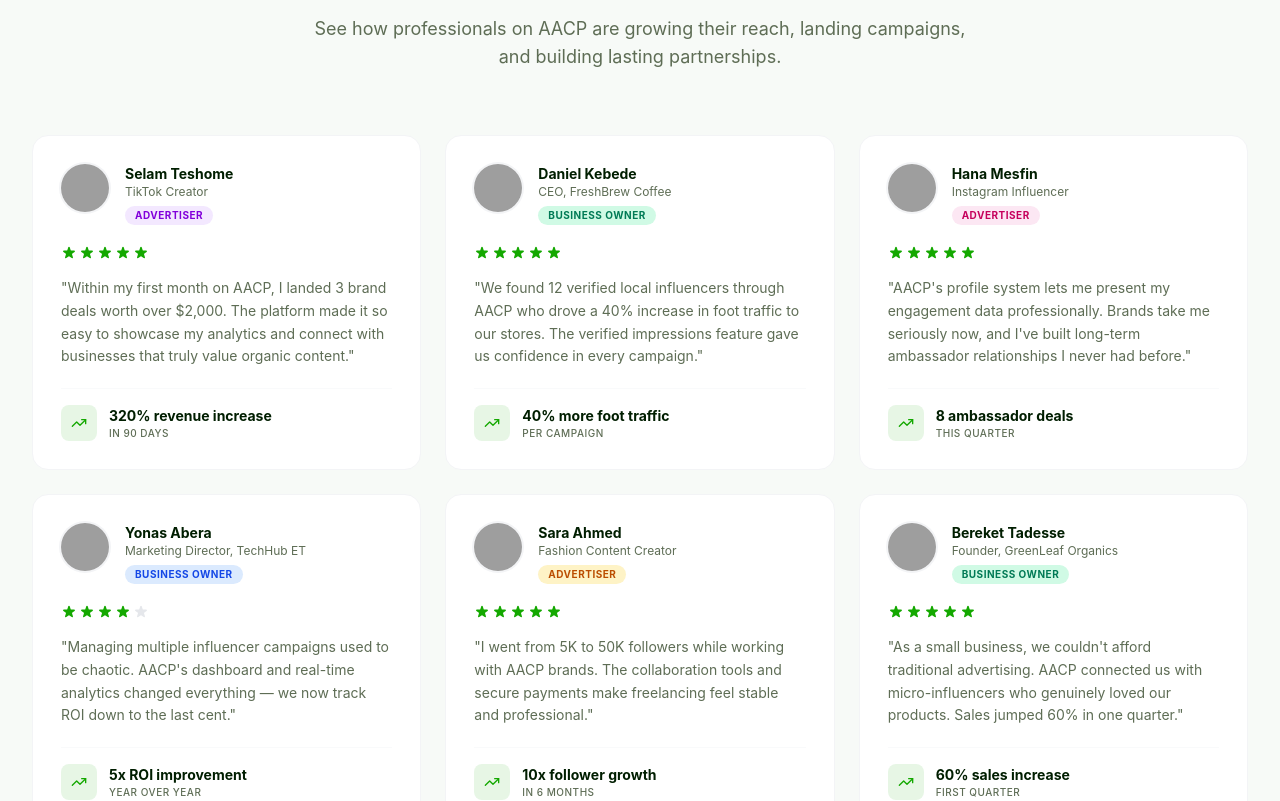
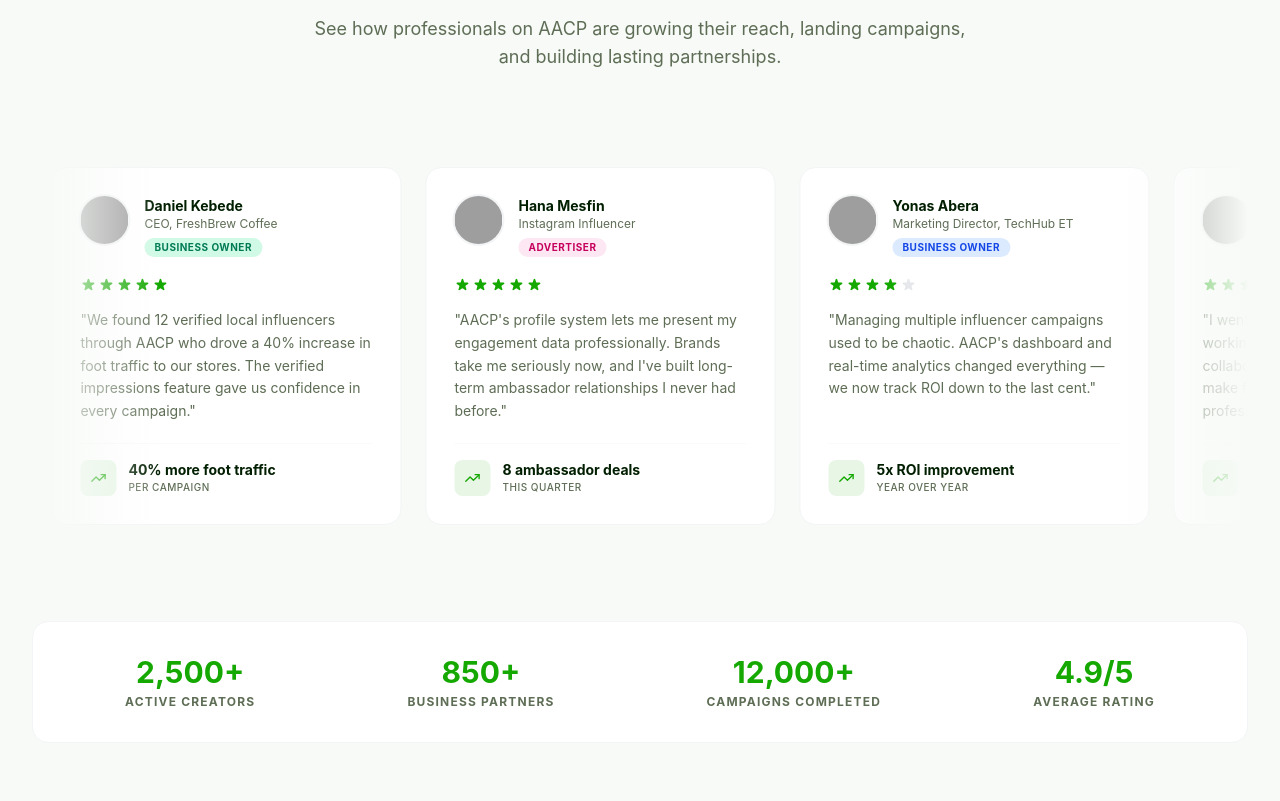
Before and after one commit to Abela012/AACP, a React (Vite) app in the folder frontend/: page / in a window 1280 px wide. Shown: the part 2922-3723 px from the top of the page. Built offline with nearby package versions, Linux system fonts and the light colour scheme; no server answers; grey boxes are pictures that could not be loaded.

Commit message:
refactor: optimize admin dashboard layouts and marketplace match pages
- Updated Admin and SuperAdmin layouts\n- Refined Advertiser and Business Owner match discovery pages\n- Enhanced landing page navigation and styling

```diff
--- a/frontend/src/pages/admin/help/AdminHelpPage.tsx
+++ b/frontend/src/pages/admin/help/AdminHelpPage.tsx
@@ -32,7 +32,7 @@ export default function AdminHelpPage() {
     <AdminLayout>
       <div className="max-w-[1000px] mx-auto pb-12">
         {/* Hero Section */}
-        <div className="bg-gradient-to-tr from-[#14a800] to-green-400 rounded-[3rem] p-12 text-white mb-12 shadow-xl shadow-green-100 dark:shadow-none relative overflow-hidden">
+        <div className="bg-linear-to-tr from-[#14a800] to-green-400 rounded-[3rem] p-12 text-white mb-12 shadow-xl shadow-green-100 dark:shadow-none relative overflow-hidden">
           <div className="relative z-10">
             <h1 className="text-4xl font-black mb-4">Admin Help Center</h1>
             <p className="text-white/80 font-bold max-w-lg mb-8 leading-relaxed">
--- a/frontend/src/pages/admin/messages/AdminChatPage.tsx
+++ b/frontend/src/pages/admin/messages/AdminChatPage.tsx
@@ -50,7 +50,7 @@ export default function AdminChatPage() {
     <AdminLayout>
       <div className="h-[calc(100vh-160px)] overflow-hidden flex bg-white dark:bg-[#111111] rounded-[3rem] border border-[#EFEFEF] dark:border-white/5 shadow-sm">
         {/* Sidebar */}
-        <div className="w-80 border-r border-[#EFEFEF] dark:border-white/5 flex flex-col bg-[#F8F8FD] dark:bg-white/[0.02]">
+        <div className="w-80 border-r border-[#EFEFEF] dark:border-white/5 flex flex-col bg-[#F8F8FD] dark:bg-white/2">
           <div className="p-6">
             <h1 className="text-xl font-black text-[#1A1D1F] dark:text-white mb-6">Collaborations</h1>
             <div className="relative">
@@ -77,11 +77,11 @@ export default function AdminChatPage() {
                     "w-full flex items-center gap-4 p-4 rounded-2xl transition-all",
                     activeChat?._id === user._id
                       ? "bg-white dark:bg-white/5 shadow-md border border-[#EFEFEF] dark:border-white/10"
-                      : "hover:bg-white/50 dark:hover:bg-white/[0.05]"
+                      : "hover:bg-white/50 dark:hover:bg-white/5"
                   )}
                 >
                   <div className="relative shrink-0">
-                    <div className="w-12 h-12 rounded-2xl bg-gradient-to-tr from-[#14a800] to-green-400 flex items-center justify-center overflow-hidden">
+                    <div className="w-12 h-12 rounded-2xl bg-linear-to-tr from-[#14a800] to-green-400 flex items-center justify-center overflow-hidden">
                       {user.profilePicture ? (
                         <img src={user.profilePicture} alt={user.firstName} className="w-full h-full object-cover" />
                       ) : (
--- a/frontend/src/pages/admin/users/AdminSuspendedUserPage.tsx
+++ b/frontend/src/pages/admin/users/AdminSuspendedUserPage.tsx
@@ -131,7 +131,7 @@ export default function AdminSuspendedUserPage() {
               <h3 className="font-black text-xl mb-10">Administrative Actions</h3>
 
               <div className="space-y-4 mb-10">
-                <button className="w-full p-6 bg-gradient-to-tr from-[#14a800] to-emerald-600 text-white rounded-[1.5rem] flex items-start gap-4 transition-all hover:scale-[1.02] active:scale-[0.98] shadow-lg shadow-green-100 dark:shadow-none text-left">
+                <button className="w-full p-6 bg-linear-to-tr from-[#14a800] to-emerald-600 text-white rounded-3xl flex items-start gap-4 transition-all hover:scale-[1.02] active:scale-[0.98] shadow-lg shadow-green-100 dark:shadow-none text-left">
                   <div className="w-10 h-10 bg-white/20 rounded-xl flex items-center justify-center shrink-0">
                     <Zap size={20} className="fill-current" />
                   </div>
@@ -141,7 +141,7 @@ export default function AdminSuspendedUserPage() {
                   </div>
                 </button>
 
-                <button className="w-full p-6 bg-white dark:bg-white/5 border border-[#EFEFEF] dark:border-white/10 text-[#1A1D1F] dark:text-white rounded-[1.5rem] flex items-start gap-4 transition-all hover:bg-gray-50 active:scale-[0.98] text-left">
+                <button className="w-full p-6 bg-white dark:bg-white/5 border border-[#EFEFEF] dark:border-white/10 text-[#1A1D1F] dark:text-white rounded-3xl flex items-start gap-4 transition-all hover:bg-gray-50 active:scale-[0.98] text-left">
                   <div className="w-10 h-10 bg-gray-100 dark:bg-white/10 rounded-xl flex items-center justify-center shrink-0">
                     <Mail size={20} className="text-[#6F767E]" />
                   </div>
@@ -151,7 +151,7 @@ export default function AdminSuspendedUserPage() {
                   </div>
                 </button>
 
-                <button className="w-full p-6 bg-[#FFF0F0] dark:bg-red-500/10 border border-red-100 dark:border-red-500/20 rounded-[1.5rem] flex items-start gap-4 transition-all hover:bg-[#FFE5E5] active:scale-[0.98] text-left group">
+                <button className="w-full p-6 bg-[#FFF0F0] dark:bg-red-500/10 border border-red-100 dark:border-red-500/20 rounded-3xl flex items-start gap-4 transition-all hover:bg-[#FFE5E5] active:scale-[0.98] text-left group">
                   <div className="w-10 h-10 bg-red-100 dark:bg-red-500/20 rounded-xl flex items-center justify-center shrink-0">
                     <Ban size={20} className="text-red-500" />
                   </div>
--- a/frontend/src/pages/dashboard/advertiser/AdvertiserApplyMatchPage.tsx
+++ b/frontend/src/pages/dashboard/advertiser/AdvertiserApplyMatchPage.tsx
@@ -340,7 +340,7 @@ export default function AdvertiserApplyMatchPage() {
                       </div>
                     </div>
                     <div className="space-y-2">
-                      <label className="text-xs font-bold text-gray-500 uppercase tracking-widest">LinkedIn Profile</label>
+                      <label className="text-xs font-bold text-gray-500 uppercase tracking-widest">Social Media Profile</label>
                       <input type="url" name="linkedin" value={formData.linkedin} onChange={handleInputChange} className="w-full bg-gray-50 dark:bg-black/50 border border-gray-200 dark:border-white/10 rounded-xl px-4 py-3 text-sm focus:outline-none focus:border-emerald-500 text-gray-900 dark:text-white" />
                     </div>
                   </div>
@@ -496,7 +496,7 @@ export default function AdvertiserApplyMatchPage() {
 
                 {/* Step 8: Preferences */}
                 <section className="bg-white dark:bg-[#111] p-6 md:p-8 rounded-[2.5rem] border border-gray-100 dark:border-white/5 shadow-sm">
-                   <div className="space-y-6">
+                  <div className="space-y-6">
                     <h3 className="text-sm font-bold text-gray-900 dark:text-white">Availability & Preferences</h3>
                     <div className="grid grid-cols-1 sm:grid-cols-3 gap-4">
 
@@ -579,7 +579,7 @@ export default function AdvertiserApplyMatchPage() {
                     <label className="flex items-start gap-3 cursor-pointer group">
                       <div className="relative flex items-start pt-1">
                         <input type="checkbox" name="allowContact" checked={formData.allowContact} onChange={handleInputChange} className="peer sr-only" />
-                         <div className="w-5 h-5 border-2 border-gray-300 dark:border-gray-600 rounded-md peer-checked:bg-emerald-500 peer-checked:border-emerald-500 transition-colors flex items-center justify-center">
+                        <div className="w-5 h-5 border-2 border-gray-300 dark:border-gray-600 rounded-md peer-checked:bg-emerald-500 peer-checked:border-emerald-500 transition-colors flex items-center justify-center">
                           <CheckCircle2 size={14} className="text-white opacity-0 peer-checked:opacity-100" />
                         </div>
                       </div>
--- a/frontend/src/pages/landing/LandingPage.tsx
+++ b/frontend/src/pages/landing/LandingPage.tsx
@@ -32,6 +32,75 @@ export default function LandingPage() {
   const navigate = useNavigate();
   const { user } = useUser();
   const [isMenuOpen, setIsMenuOpen] = useState(false);
+
+  const testimonials = [
+    {
+      name: 'Selam Teshome',
+      role: 'TikTok Creator',
+      badge: 'Advertiser',
+      badgeColor: 'bg-purple-100 text-purple-700',
+      avatar: 'https://ui-avatars.com/api/?name=Selam+Teshome&background=7c3aed&color=fff&bold=true',
+      quote: 'Within my first month on AACP, I landed 3 brand deals worth over $2,000. The platform made it so easy to showcase my analytics and connect with businesses that truly value organic content.',
+      rating: 5,
+      metric: '320% revenue increase',
+      metricLabel: 'in 90 days',
+    },
+    {
+      name: 'Daniel Kebede',
+      role: 'CEO, FreshBrew Coffee',
+      badge: 'Business Owner',
+      badgeColor: 'bg-emerald-100 text-emerald-700',
+      avatar: 'https://ui-avatars.com/api/?name=Daniel+Kebede&background=14a800&color=fff&bold=true',
+      quote: 'We found 12 verified local influencers through AACP who drove a 40% increase in foot traffic to our stores. The verified impressions feature gave us confidence in every campaign.',
+      rating: 5,
+      metric: '40% more foot traffic',
+      metricLabel: 'per campaign',
+    },
+    {
+      name: 'Hana Mesfin',
+      role: 'Instagram Influencer',
+      badge: 'Advertiser',
+      badgeColor: 'bg-pink-100 text-pink-700',
+      avatar: 'https://ui-avatars.com/api/?name=Hana+Mesfin&background=ec4899&color=fff&bold=true',
+      quote: 'AACP\'s profile system lets me present my engagement data professionally. Brands take me seriously now, and I\'ve built long-term ambassador relationships I never had before.',
+      rating: 5,
+      metric: '8 ambassador deals',
+      metricLabel: 'this quarter',
+    },
+    {
+      name: 'Yonas Abera',
+      role: 'Marketing Director, TechHub ET',
+      badge: 'Business Owner',
+      badgeColor: 'bg-blue-100 text-blue-700',
+      avatar: 'https://ui-avatars.com/api/?name=Yonas+Abera&background=2563eb&color=fff&bold=true',
+      quote: 'Managing multiple influencer campaigns used to be chaotic. AACP\'s dashboard and real-time analytics changed everything — we now track ROI down to the last cent.',
+      rating: 4,
+      metric: '5x ROI improvement',
+      metricLabel: 'year over year',
+    },
+    {
+      name: 'Sara Ahmed',
+      role: 'Fashion Content Creator',
+      badge: 'Advertiser',
+      badgeColor: 'bg-amber-100 text-amber-700',
+      avatar: 'https://ui-avatars.com/api/?name=Sara+Ahmed&background=f59e0b&color=fff&bold=true',
+      quote: 'I went from 5K to 50K followers while working with AACP brands. The collaboration tools and secure payments make freelancing feel stable and professional.',
+      rating: 5,
+      metric: '10x follower growth',
+      metricLabel: 'in 6 months',
+    },
+    {
+      name: 'Bereket Tadesse',
+      role: 'Founder, GreenLeaf Organics',
+      badge: 'Business Owner',
+      badgeColor: 'bg-emerald-100 text-emerald-700',
+      avatar: 'https://ui-avatars.com/api/?name=Bereket+Tadesse&background=059669&color=fff&bold=true',
+      quote: 'As a small business, we couldn\'t afford traditional advertising. AACP connected us with micro-influencers who genuinely loved our products. Sales jumped 60% in one quarter.',
+      rating: 5,
+      metric: '60% sales increase',
+      metricLabel: 'first quarter',
+    },
+  ];
 
   return (
     <div className="min-h-screen bg-white text-[#001e00] font-sans selection:bg-[#14a800]/20 selection:text-[#001e00]">
@@ -320,86 +389,20 @@ export default function LandingPage() {
             </motion.p>
           </motion.div>
 
-          {/* Testimonial Cards Grid */}
+          {/* Testimonial Auto-Scrolling Carousel */}
+          <div className="relative overflow-hidden w-full py-8">
+            <div className="absolute left-0 top-0 bottom-0 w-16 sm:w-32 bg-linear-to-r from-[#f7faf7] to-transparent z-10 pointer-events-none"></div>
+            <div className="absolute right-0 top-0 bottom-0 w-16 sm:w-32 bg-linear-to-l from-[#f7faf7] to-transparent z-10 pointer-events-none"></div>
+
             <motion.div
-            initial="hidden"
-            whileInView="visible"
-            viewport={{ once: true, margin: '-50px' }}
-            variants={staggerContainer}
-            className="grid grid-cols-1 md:grid-cols-2 lg:grid-cols-3 gap-6"
+              animate={{ x: ["0%", "-50%"] }}
+              transition={{ repeat: Infinity, ease: "linear", duration: 40 }}
+              className="flex w-max"
             >
-            {[
-              {
-                name: 'Selam Teshome',
-                role: 'TikTok Creator',
-                badge: 'Advertiser',
-                badgeColor: 'bg-purple-100 text-purple-700',
-                avatar: 'https://ui-avatars.com/api/?name=Selam+Teshome&background=7c3aed&color=fff&bold=true',
-                quote: 'Within my first month on AACP, I landed 3 brand deals worth over $2,000. The platform made it so easy to showcase my analytics and connect with businesses that truly value organic content.',
-                rating: 5,
-                metric: '320% revenue increase',
-                metricLabel: 'in 90 days',
-              },
-              {
-                name: 'Daniel Kebede',
-                role: 'CEO, FreshBrew Coffee',
-                badge: 'Business Owner',
-                badgeColor: 'bg-emerald-100 text-emerald-700',
-                avatar: 'https://ui-avatars.com/api/?name=Daniel+Kebede&background=14a800&color=fff&bold=true',
-                quote: 'We found 12 verified local influencers through AACP who drove a 40% increase in foot traffic to our stores. The verified impressions feature gave us confidence in every campaign.',
-                rating: 5,
-                metric: '40% more foot traffic',
-                metricLabel: 'per campaign',
-              },
-              {
-                name: 'Hana Mesfin',
-                role: 'Instagram Influencer',
-                badge: 'Advertiser',
-                badgeColor: 'bg-pink-100 text-pink-700',
-                avatar: 'https://ui-avatars.com/api/?name=Hana+Mesfin&background=ec4899&color=fff&bold=true',
-                quote: 'AACP\'s profile system lets me present my engagement data professionally. Brands take me seriously now, and I\'ve built long-term ambassador relationships I never had before.',
-                rating: 5,
-                metric: '8 ambassador deals',
-                metricLabel: 'this quarter',
-              },
-              {
-                name: 'Yonas Abera',
-                role: 'Marketing Director, TechHub ET',
-                badge: 'Business Owner',
-                badgeColor: 'bg-blue-100 text-blue-700',
-                avatar: 'https://ui-avatars.com/api/?name=Yonas+Abera&background=2563eb&color=fff&bold=true',
-                quote: 'Managing multiple influencer campaigns used to be chaotic. AACP\'s dashboard and real-time analytics changed everything — we now track ROI down to the last cent.',
-                rating: 4,
-                metric: '5x ROI improvement',
-                metricLabel: 'year over year',
-              },
-              {
-                name: 'Sara Ahmed',
-                role: 'Fashion Content Creator',
-                badge: 'Advertiser',
-                badgeColor: 'bg-amber-100 text-amber-700',
-                avatar: 'https://ui-avatars.com/api/?name=Sara+Ahmed&background=f59e0b&color=fff&bold=true',
-                quote: 'I went from 5K to 50K followers while working with AACP brands. The collaboration tools and secure payments make freelancing feel stable and professional.',
-                rating: 5,
-                metric: '10x follower growth',
-                metricLabel: 'in 6 months',
-              },
-              {
-                name: 'Bereket Tadesse',
-                role: 'Founder, GreenLeaf Organics',
-                badge: 'Business Owner',
-                badgeColor: 'bg-emerald-100 text-emerald-700',
-                avatar: 'https://ui-avatars.com/api/?name=Bereket+Tadesse&background=059669&color=fff&bold=true',
-                quote: 'As a small business, we couldn\'t afford traditional advertising. AACP connected us with micro-influencers who genuinely loved our products. Sales jumped 60% in one quarter.',
-                rating: 5,
-                metric: '60% sales increase',
-                metricLabel: 'first quarter',
-              },
-            ].map((testimonial, i) => (
-              <motion.div
+              {[...testimonials, ...testimonials].map((testimonial, i) => (
+                <div
                   key={i}
-                variants={fadeInUp}
-                className="group bg-white rounded-2xl p-7 border border-gray-100 hover:border-[#14a800]/30 hover:shadow-xl hover:shadow-[#14a800]/5 transition-all duration-300 flex flex-col"
+                  className="mr-6 group bg-white rounded-2xl p-7 border border-gray-100 hover:border-[#14a800]/30 hover:shadow-xl hover:shadow-[#14a800]/5 transition-all duration-300 flex flex-col w-[350px] shrink-0"
                 >
                   {/* Header: Avatar + Info */}
                   <div className="flex items-start gap-4 mb-5">
@@ -448,9 +451,10 @@ export default function LandingPage() {
                       </div>
                     </div>
                   </div>
-              </motion.div>
+                </div>
               ))}
             </motion.div>
+          </div>
 
           {/* Social Proof Stats Bar */}
           <motion.div
--- a/frontend/src/shared/components/layouts/SuperAdminLayout.tsx
+++ b/frontend/src/shared/components/layouts/SuperAdminLayout.tsx
@@ -151,7 +151,7 @@ export default function SuperAdminLayout({ children }: Props) {
                 <p className="text-xs font-bold leading-none mb-1">{clerkUser?.fullName || 'Super Admin'}</p>
                 <p className="text-[10px] font-bold text-[#14a800] uppercase tracking-widest leading-none">Velocity Root</p>
               </div>
-              <div className="w-10 h-10 rounded-full bg-gradient-to-tr from-[#14a800] to-green-400 overflow-hidden shadow-lg border-2 border-white dark:border-[#0A0A0A]">
+              <div className="w-10 h-10 rounded-full bg-linear-to-tr from-[#14a800] to-green-400 overflow-hidden shadow-lg border-2 border-white dark:border-[#0A0A0A]">
                 {clerkUser?.imageUrl ? (
                   <img src={clerkUser.imageUrl} alt="User" className="w-full h-full object-cover" />
                 ) : (
```
Also changed, not shown: frontend/src/pages/admin/user-approval/UserApprovalPage.tsx (+5 -5 lines), frontend/src/pages/dashboard/advertiser/AdvertiserMatchesPage.tsx (+5 -11 lines), frontend/src/pages/dashboard/business-owner/MatchesPage.tsx (+7 -7 lines), frontend/src/shared/components/layouts/AdminLayout.tsx (+5 -5 lines). Lines whose indentation alone changed are shown as unchanged.
